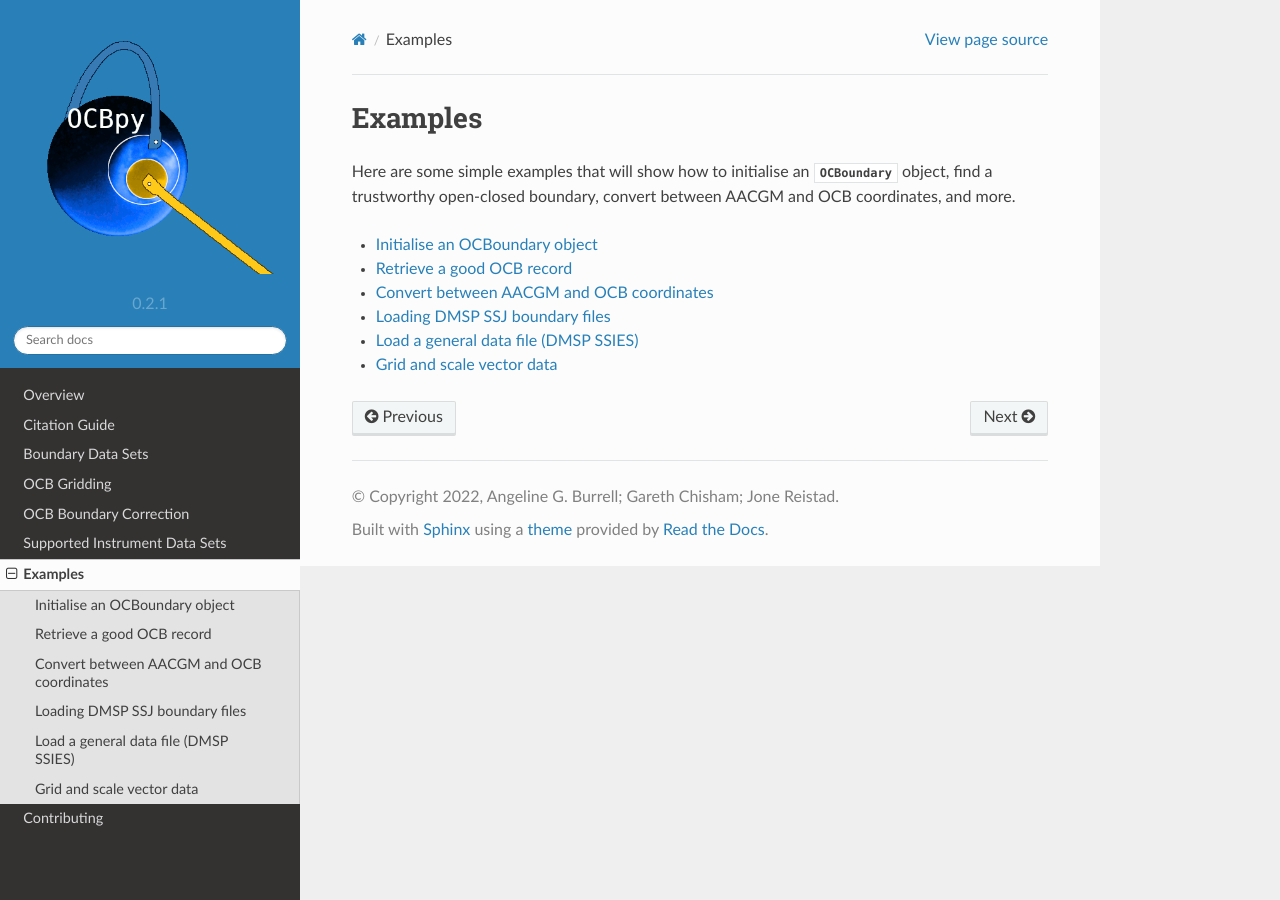
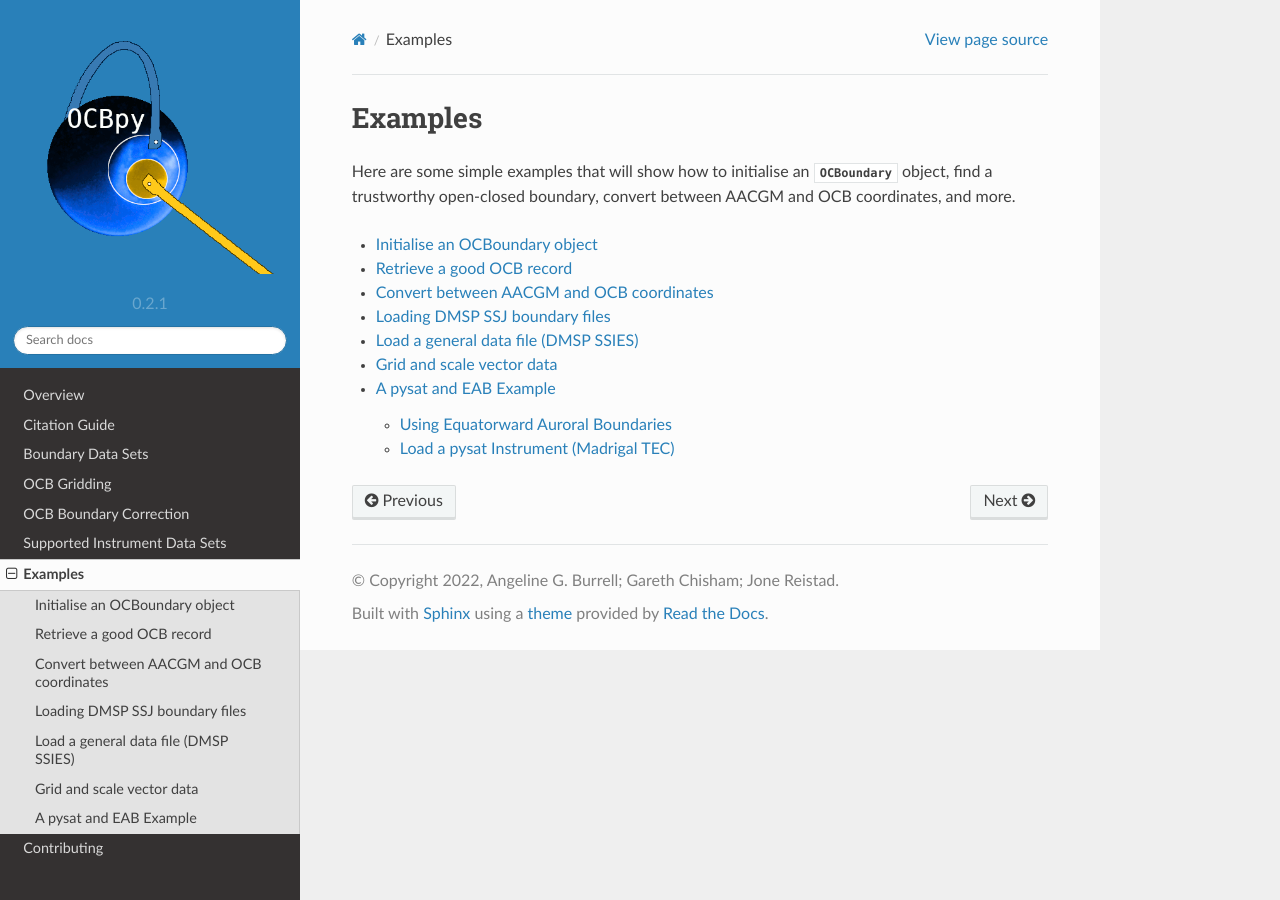
Before and after one commit to aburrell/ocbpy, a Sphinx documentation site: the page built from docs/example.rst, in a window 1280 px wide. Built offline with Sphinx 7.4.7 and the Read the Docs theme 2.0.0, drawn with Linux system fonts in a browser that asks for light colours.

Commit message:
DOC: updated the example index
Updated the example index.

```diff
--- a/docs/example.rst
+++ b/docs/example.rst
@@ -13,3 +13,4 @@
    examples/ex_dmsp.rst
    examples/ex_general.rst
    examples/ex_vector.rst
+   examples/ex_pysat_eab.rst
```
